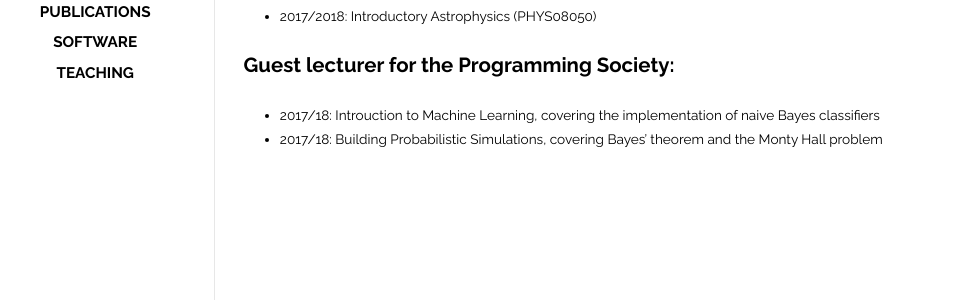
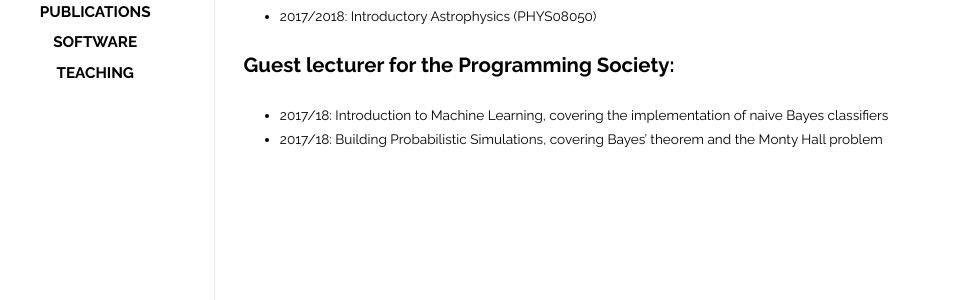
Before and after one commit to moews/moews.github.io, a Jekyll site: the page built from _posts/2017-03-23-teaching.md, in a window 1280 px wide. Shown: the part 299-599 px from the top of the page, without its empty margins (144-1107 px from the left). Built offline with Jekyll 4.4.1, drawn with Linux system fonts in a browser that asks for light colours.

Commit message:
Update 2017-03-23-teaching.md

```diff
--- a/_posts/2017-03-23-teaching.md
+++ b/_posts/2017-03-23-teaching.md
@@ -17,5 +17,5 @@ categories: posts
 
 ## Guest lecturer for the Programming Society:
 
-* 2017/18: Introuction to Machine Learning, covering the implementation of naive Bayes classifiers
+* 2017/18: Introduction to Machine Learning, covering the implementation of naive Bayes classifiers
 * 2017/18: Building Probabilistic Simulations, covering Bayes' theorem and the Monty Hall problem
```
